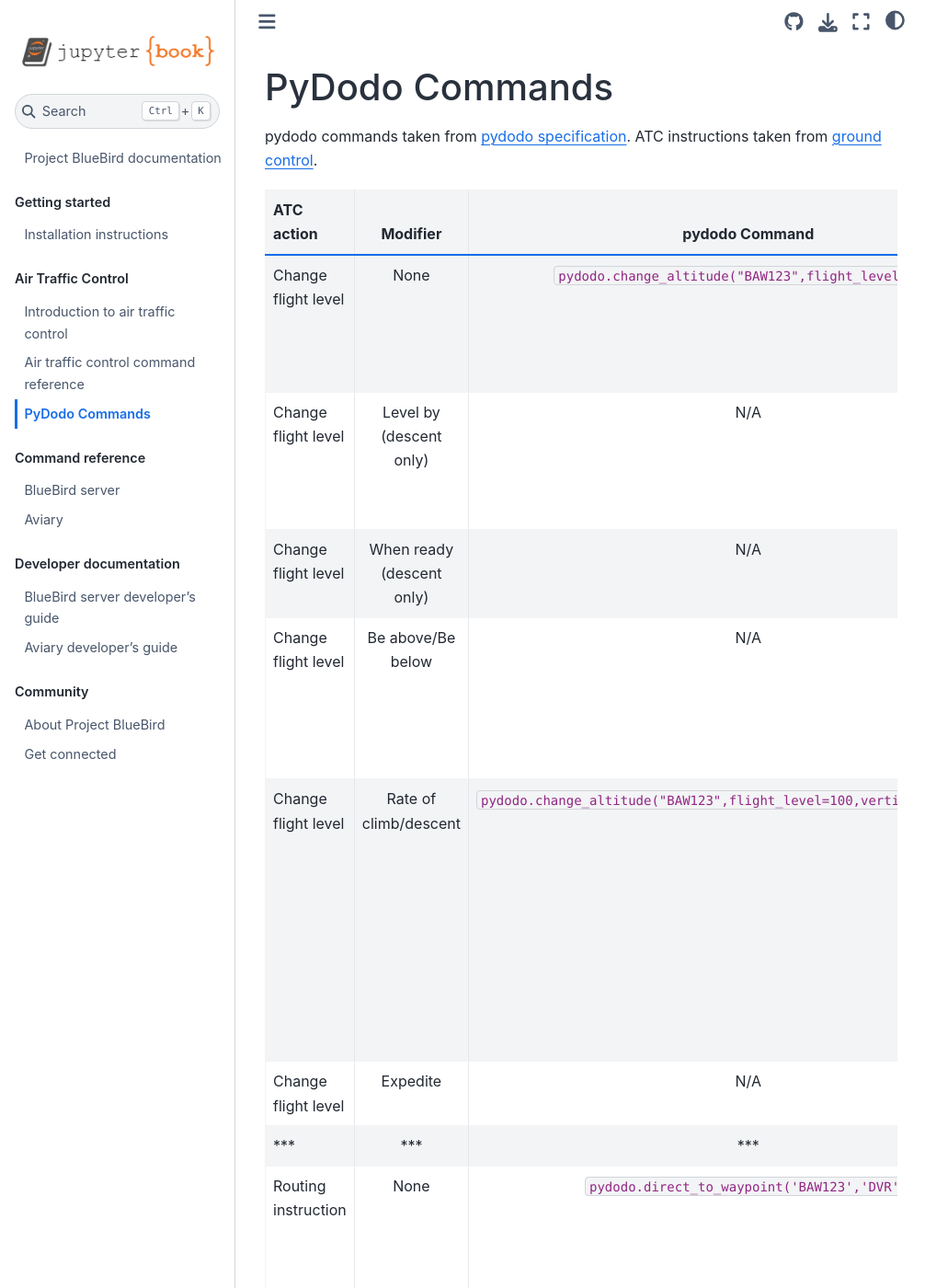
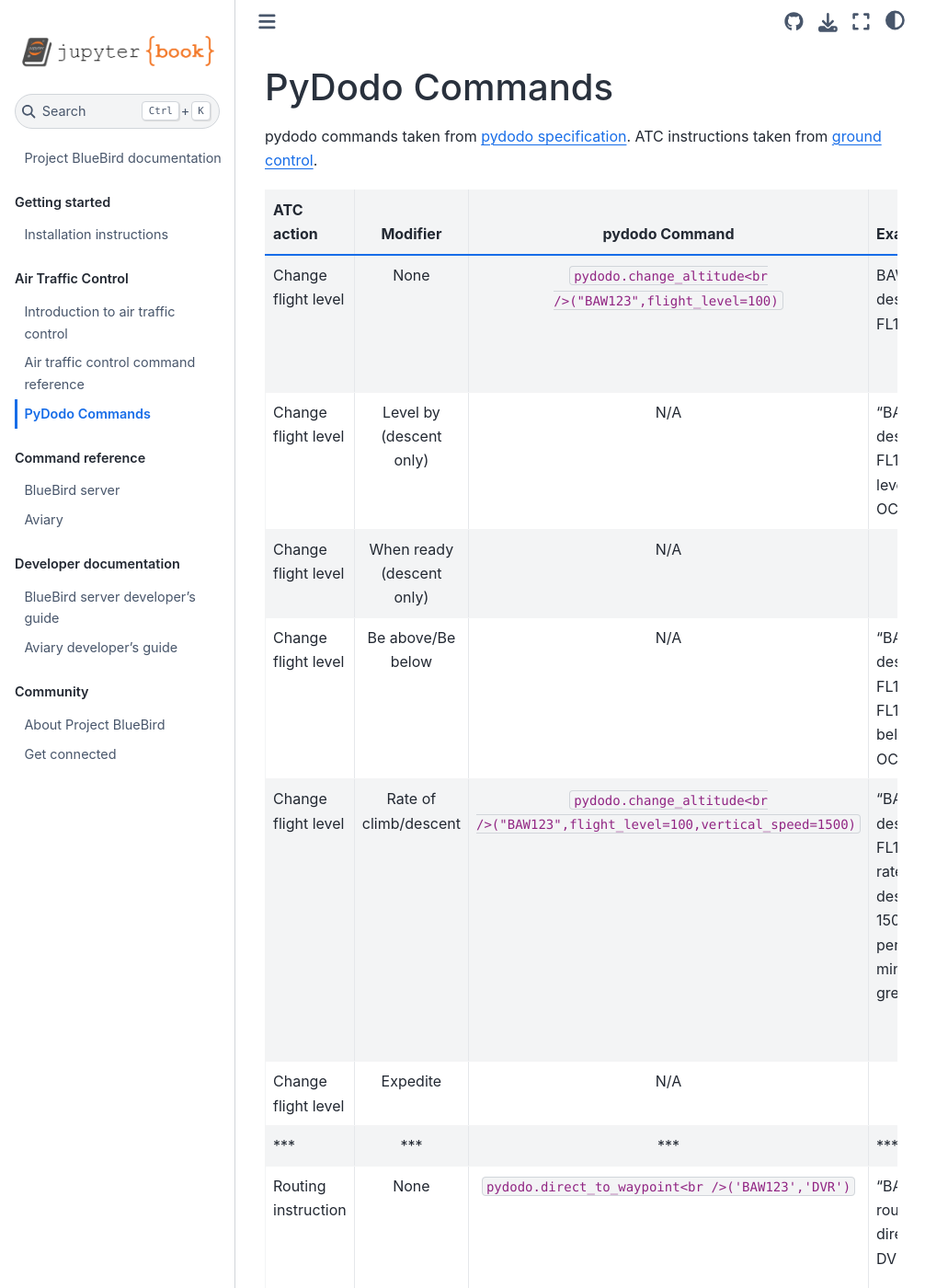
Before and after one commit to project-bluebird/docs, a Jupyter Book: the page built from atc/pydodo.md, in a window 1280 px wide and 1400 px high. Shown: the whole window at 92% size, without its empty margins (0-1031 px from the left). Built offline with Jupyter Book 1.0.4 settings and Sphinx 7.4.7 and the Sphinx Book theme 1.1.4, drawn with Linux system fonts in a browser that asks for light colours; pages that are not in the unit, such as notebooks, are missing from menus; some of the changed text lies outside the part shown.

Commit message:
formatting pydodo

```diff
--- a/atc/pydodo.md
+++ b/atc/pydodo.md
@@ -4,18 +4,18 @@
 
 | ATC action | Modifier | pydodo Command | Example | Notes
 | :--| :--: | :--: | :-- | :-- |
-| Change flight level | None | `pydodo.change_altitude("BAW123",flight_level=100)` | BAW123 descend FL100 | Use `flight_level` argument, not the `altitude` argument |
+| Change flight level | None | `pydodo.change_altitude<br />("BAW123",flight_level=100)` | BAW123 descend FL100 | Use `flight_level` argument, not the `altitude` argument |
 | Change flight level | Level by (descent only) | N/A | "BAW123 descend FL100 level by OCK" | ATC document suggests to use unmodified commands in first instance |
 | Change flight level | When ready (descent only) | N/A |  | |
 | Change flight level | Be above/Be below | N/A | "BAW123 descend FL100, be FL120 or below at OCK" | |
-| Change flight level | Rate of climb/descent| `pydodo.change_altitude("BAW123",flight_level=100,vertical_speed=1500)`  | "BAW123 descend FL100, rate of descent 1500 feet per minute or greater" |Optional `vertical_speed` argument is documented but has not been demonstrated to work. Cannot confirm units are in feet/minute - cannot specify "or greater"|
+| Change flight level | Rate of climb/descent| `pydodo.change_altitude<br />("BAW123",flight_level=100,vertical_speed=1500)`  | "BAW123 descend FL100, rate of descent 1500 feet per minute or greater" |Optional `vertical_speed` argument is documented but has not been demonstrated to work. Cannot confirm units are in feet/minute - cannot specify "or greater"|
 | Change flight level | Expedite | N/A |  | |
 | *** | *** | *** | *** | *** |
-| Routing instruction | None | `pydodo.direct_to_waypoint('BAW123','DVR')` | "BAW123 route direct to DVR" | Waypoint must be specified in the aircraft's `list_route`. Unsure if this is currently functional as `list_route` does not update to reflect specified waypoint as next waypoint |
-| Heading instruction | None | `pydodo.change_heading('BAW123',heading=125)` | "BAW123 fly heading 125°"| Point the aircraft in a specified direction. |
+| Routing instruction | None | `pydodo.direct_to_waypoint<br />('BAW123','DVR')` | "BAW123 route direct to DVR" | Waypoint must be specified in the aircraft's `list_route`. Unsure if this is currently functional as `list_route` does not update to reflect specified waypoint as next waypoint |
+| Heading instruction | None | `pydodo.change_heading<br />('BAW123',heading=125)` | "BAW123 fly heading 125°"| Point the aircraft in a specified direction. |
 | Heading instruction | None | N/A | "BAW123 turn left/right 10°"| Heading instruction given as relative heading to aircraft once it's on a straight portion of the route |
 | Heading instruction | None | N/A | "BAW123 continue present heading" |  |
 | *** | *** | *** | *** | *** |
 | Change speed - Mach instruction | None | N/A |  | Used for flight levels typically > 250 |
-| Change speed - Knots instruction | None | `pydodo.change_speed('BAW123',speed=220)` | "BAW123, fly speed 220 knots" | Used for flight levels typically < 250 |
+| Change speed - Knots instruction | None | `pydodo.change_speed<br />('BAW123',speed=220)` | "BAW123, fly speed 220 knots" | Used for flight levels typically < 250 |
 | Change speed - Knots instruction | Set speed or greater | N/A | "BAW123, fly speed 250 knots or greater" |  |
```
